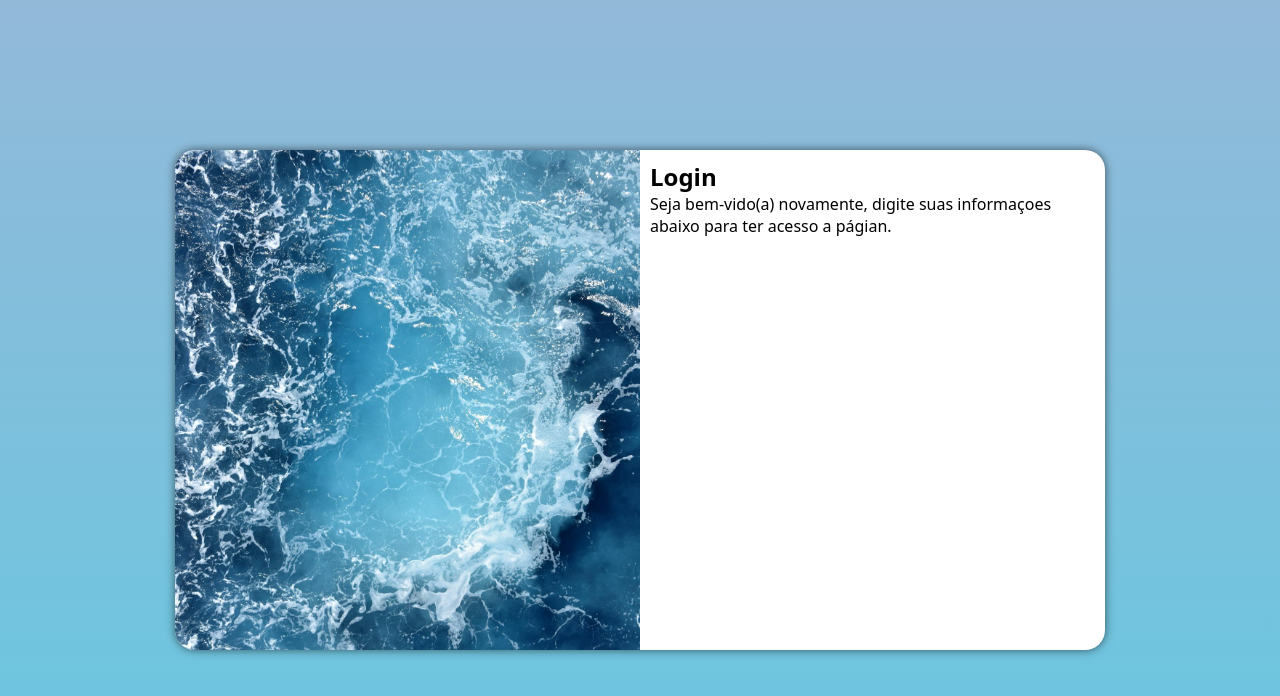
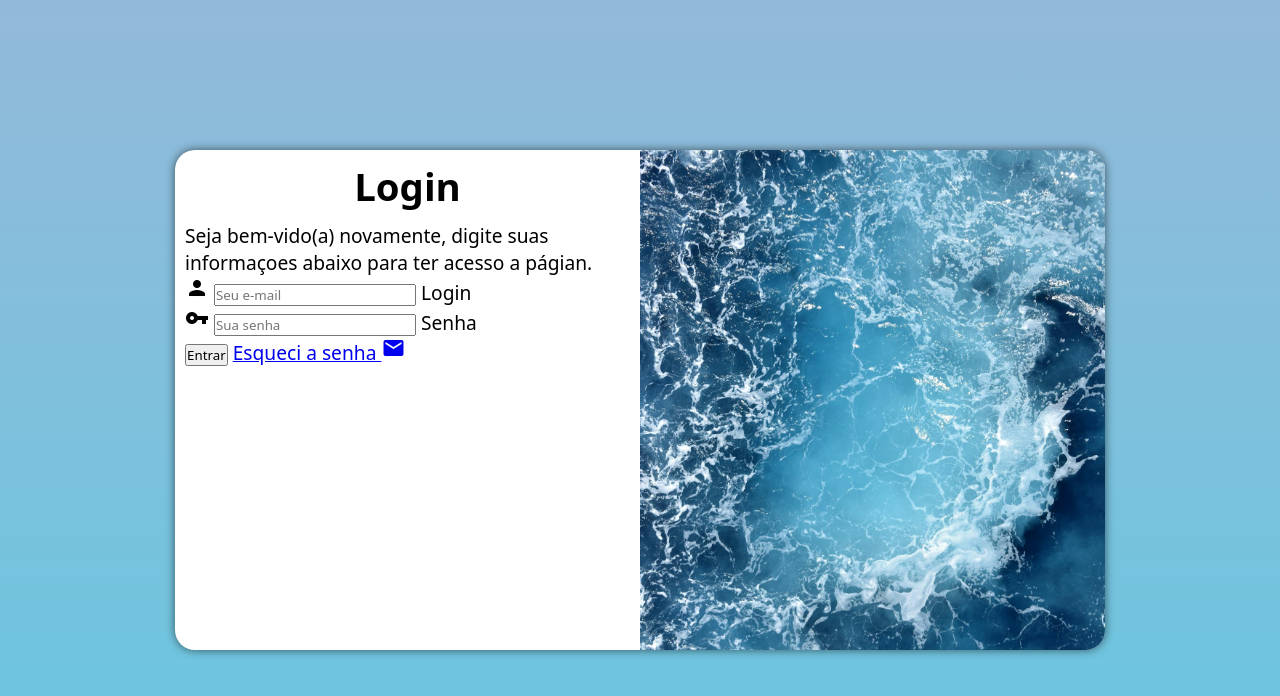
Before and after one commit to Raissa-Cecilia/Projeto-Login, a plain HTML site: page index.html in a window 1280 px wide. Drawn offline with Linux system fonts and the light colour scheme.

Commit message:
adicionando o formulario

```diff
--- a/estilos/mediaQuery.css
+++ b/estilos/mediaQuery.css
@@ -26,12 +26,18 @@
         width: 930px;
     }
         section#login> div#imagem{
-        float: left;
+        float: right;
         width: 50%;
         height: 100%;
     }
     section#login > div#formulario{
-        float: right;
+        float: left;
         width: 50%;
     }
+    div#formulario>h1{
+     font-size: 2.0em;
 }
+    div#formulario{
+    font-size: 1.2em;
+}
+}
--- a/estilos/style.css
+++ b/estilos/style.css
@@ -54,3 +54,12 @@ section#login > div#formulario{
     padding: 10px;
 
 }
+
+div#formulario>h1{
+    text-align: center;
+    margin-bottom: 10px;
+}
+
+div#formulario{
+    font-size: 0.8em;
+}
--- a/index.html
+++ b/index.html
@@ -4,8 +4,10 @@
     <meta charset="UTF-8">
     <meta name="viewport" content="width=device-width, initial-scale=1.0">
     <title>Login</title>
+    <link href="https://fonts.googleapis.com/icon?family=Material+Icons" rel="stylesheet">
     <link rel="stylesheet" href="estilos/style.css">
     <link rel="stylesheet" href="estilos/mediaQuery.css">
+
 </head>
 <body>
     <main>
@@ -16,8 +18,21 @@
             <div id="formulario">
                 <h1>Login</h1>
                 <p>Seja bem-vido(a) novamente, digite suas informaçoes abaixo para ter acesso a págian.</p>
-                <form action="login.php" method="post">
-
+                <form action="login.php" method="post" autocomplete="on">
+                    <div class="campo">
+                        <span class="material-icons">person</span>
+                        <input type="email" name="login" id="ilogin" placeholder="Seu e-mail" autocomplete="e-mail" required maxlength="30">
+                        <label for="ilogin">Login</label>
+                    </div>
+                    <div class="campo">
+                        <span class="material-icons">vpn_key</span>
+                        <input type="password" name="senha" id="isenha"placeholder="Sua senha" autocomplete="current-password" required minlength="8" maxlength="20">
+                        <label for="isenha">Senha</label>
+                    </div>
+                    <input type="submit" value="Entrar">
+                    <a href="esqueci.html">Esqueci a senha
+                        <span class="material-icons">mail</span>
+                    </a>
                 </form>
             </div>
         </section>
```
